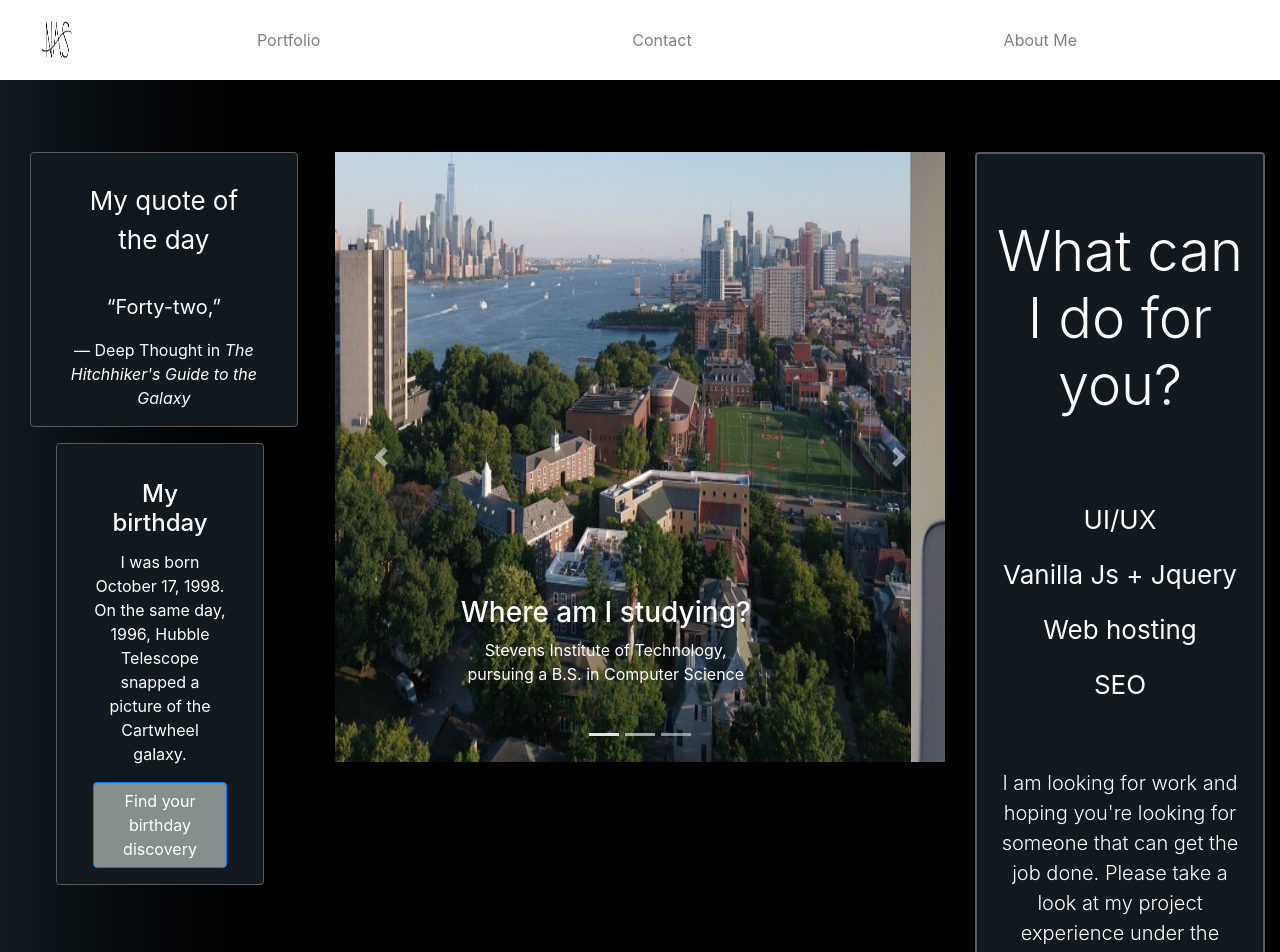
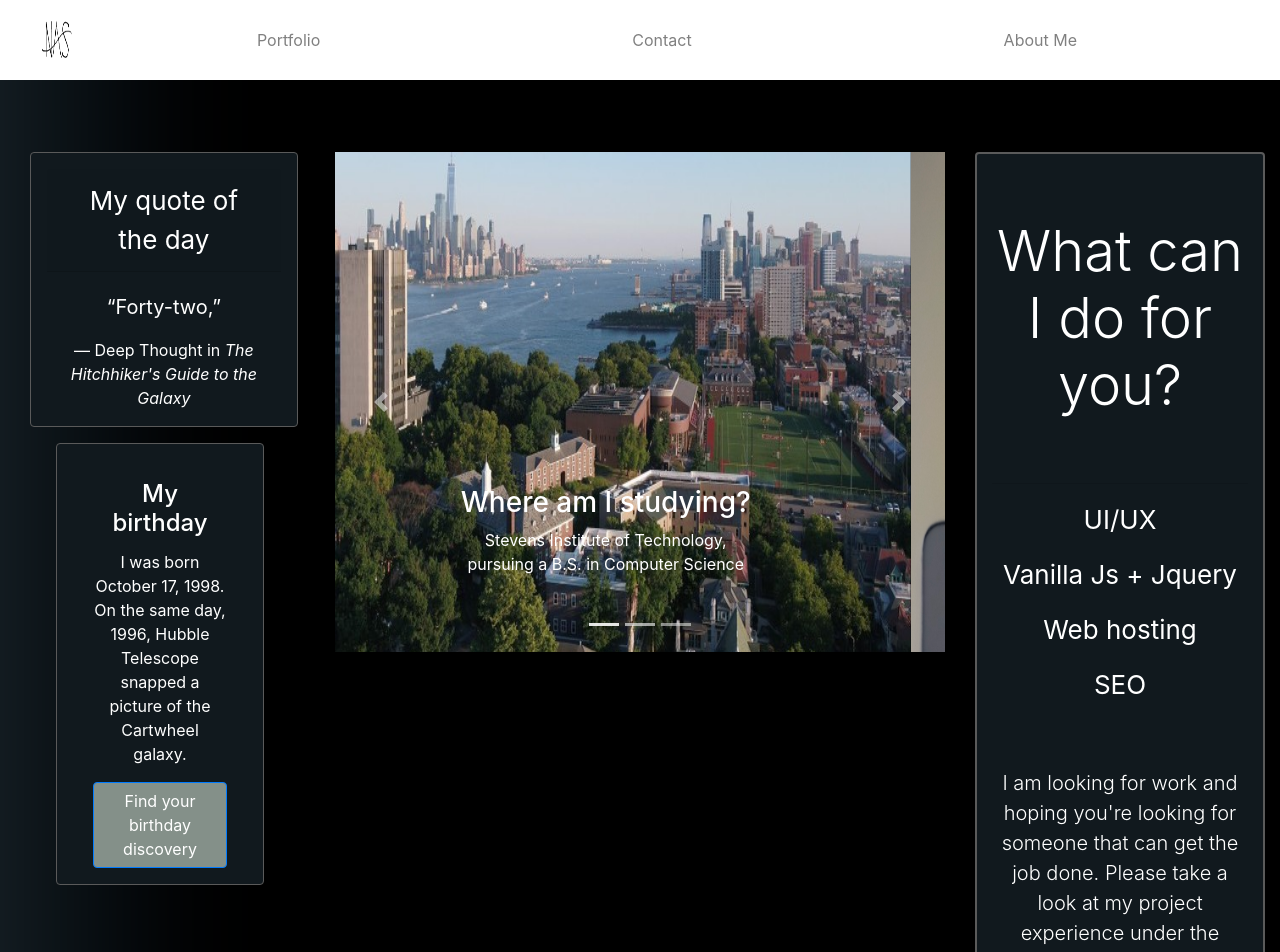
Before and after one commit to miahnaseem/NaseemMiah-React, a React (Create React App) app: page /about in a window 1280 px wide. Shown: the top 952 px of the page. Built offline with nearby package versions, Linux system fonts and the light colour scheme.

Commit message:
Updated carousel due to sizing changes

```diff
--- a/src/components/About.css
+++ b/src/components/About.css
@@ -1,6 +1,17 @@
 
 .carousel-caption {
     font-size: medium;
+}
+
+.carousel .carousel-item {
+    height: 500px;
+}
+
+.carousel-item img {
+      position: relative;
+      top: 400;
+      left: 0;
+      min-height: 500px;
 }
 
 div.source * {
--- a/src/components/About.js
+++ b/src/components/About.js
@@ -59,7 +59,7 @@ class About extends Component {
                 </Carousel.Item>
                 <Carousel.Item>
                   <img
-                    className='d-block w-100'
+                    className='d-block w-100 carousel-image'
                     src={Code}
                     alt='Third slide'
                   />
@@ -72,7 +72,7 @@ class About extends Component {
                 </Carousel.Item>
                 <Carousel.Item>
                   <img
-                    className='d-block w-100'
+                    className='d-block w-100 carousel-image'
                     src={Thanks}
                     alt='Third slide'
                   />
@@ -98,7 +98,7 @@ class About extends Component {
                   <p class='pt-5 lead'>
                     I am looking for work and hoping you're looking for someone that can get the job done.
                     Please take a look at my project experience under the Portfolio tab, and/or request my
-                    résumé. I might just be what you're looking for :)
+                    résumé
                   </p>
                 </div>
               </div>
```
